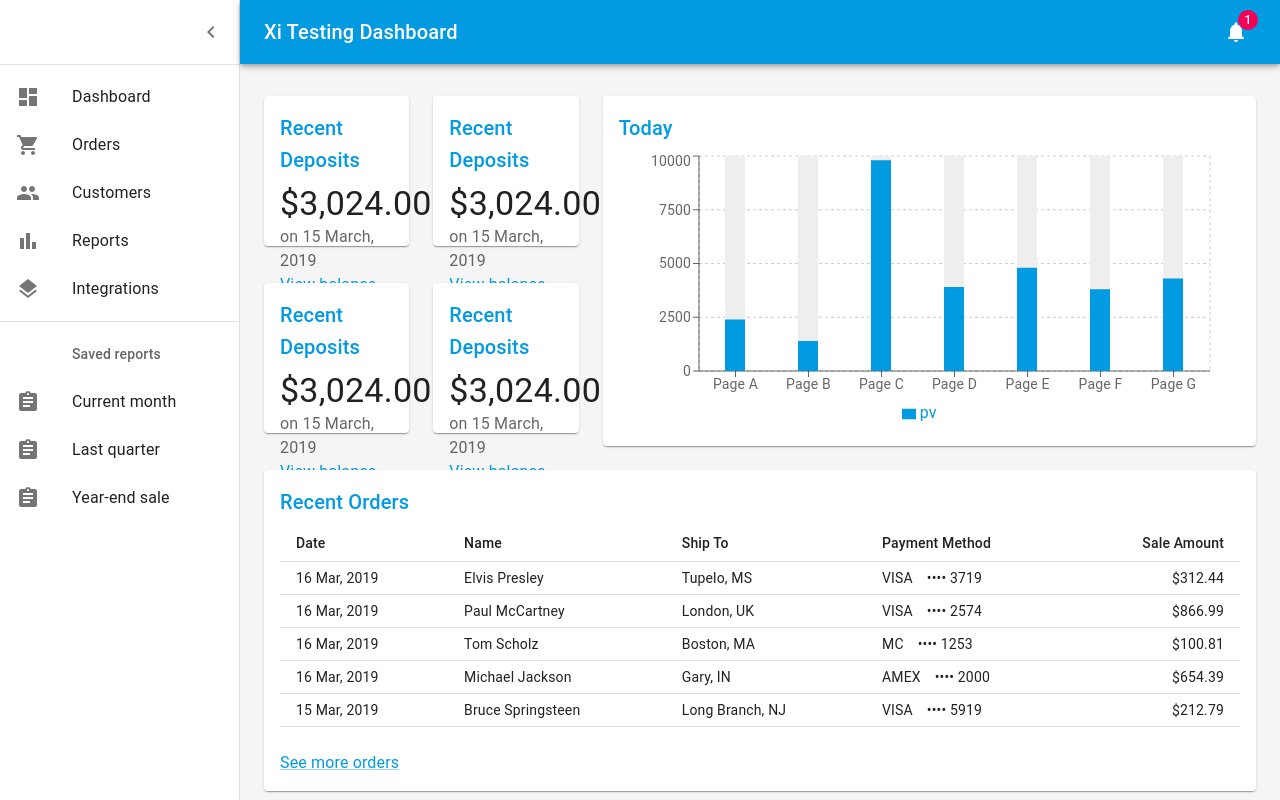
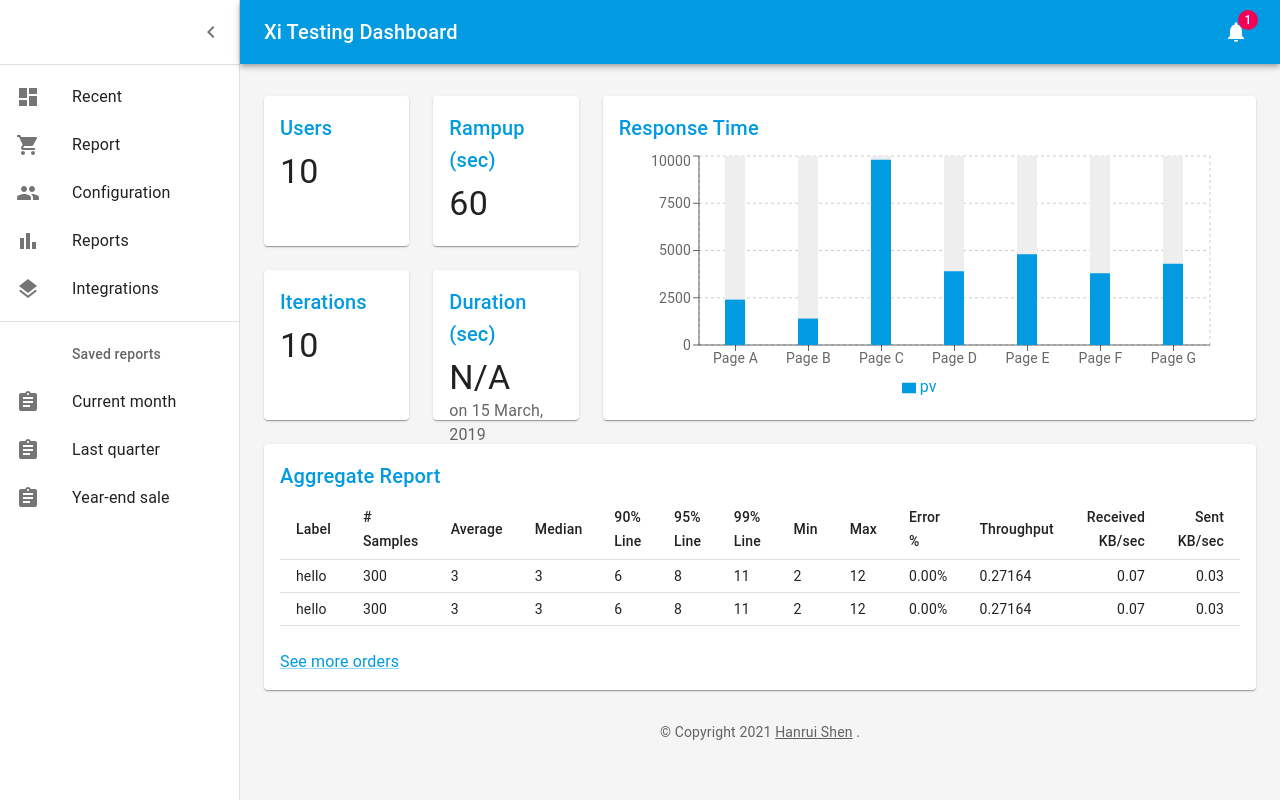
Before and after one commit to henryaboutshen/xi-testing-dashboard, a Next.js app: page / in a window 1280 px wide. Built offline with nearby package versions, Linux system fonts and the light colour scheme.

Commit message:
Update labels to apply to jmeter

```diff
--- a/components/Chart.js
+++ b/components/Chart.js
@@ -48,7 +48,7 @@ export default function Chart() {
 
     return (
         <React.Fragment>
-            <Title>Today</Title>
+            <Title>Response Time</Title>
             <ResponsiveContainer>
                 <BarChart
                     width={500}
--- a/components/Deposits.js
+++ /dev/null
@@ -1,27 +0,0 @@
-import * as React from 'react';
-import Link from '@mui/material/Link';
-import Typography from '@mui/material/Typography';
-import Title from './title';
-
-function preventDefault(event) {
-    event.preventDefault();
-}
-
-export default function Deposits() {
-    return (
-        <React.Fragment>
-            <Title>Recent Deposits</Title>
-            <Typography component="p" variant="h4">
-                $3,024.00
-            </Typography>
-            <Typography color="text.secondary" sx={{ flex: 1 }}>
-                on 15 March, 2019
-            </Typography>
-            <div>
-                <Link color="primary" href="#" onClick={preventDefault}>
-                    View balance
-                </Link>
-            </div>
-        </React.Fragment>
-    );
-}
--- a/components/Orders.js
+++ b/components/Orders.js
@@ -1,3 +1,4 @@
+/* eslint-disable max-len */
 import * as React from 'react';
 import Link from '@mui/material/Link';
 import Table from '@mui/material/Table';
@@ -8,52 +9,44 @@ import TableRow from '@mui/material/TableRow';
 import Title from './title';
 
 // Generate Order Data
-function createData(id, date, name, shipTo, paymentMethod, amount) {
+function createData(id, label, samples, average, median, line90, line95, line99, min, max, error, throughput, received, sent) {
     return {
-        id, date, name, shipTo, paymentMethod, amount,
+        id, label, samples, average, median, line90, line95, line99, min, max, error, throughput, received, sent,
     };
 }
 
 const rows = [
     createData(
         0,
-        '16 Mar, 2019',
-        'Elvis Presley',
-        'Tupelo, MS',
-        'VISA ⠀•••• 3719',
-        312.44,
+        'hello',
+        300,
+        3,
+        3,
+        6,
+        8,
+        11,
+        2,
+        12,
+        '0.00%',
+        0.27164,
+        0.07,
+        0.03,
     ),
     createData(
         1,
-        '16 Mar, 2019',
-        'Paul McCartney',
-        'London, UK',
-        'VISA ⠀•••• 2574',
-        866.99,
-    ),
-    createData(
+        'hello',
+        300,
+        3,
+        3,
+        6,
+        8,
+        11,
         2,
-        '16 Mar, 2019',
-        'Tom Scholz',
-        'Boston, MA',
-        'MC ⠀•••• 1253',
-        100.81,
-    ),
-    createData(
-        3,
-        '16 Mar, 2019',
-        'Michael Jackson',
-        'Gary, IN',
-        'AMEX ⠀•••• 2000',
-        654.39,
-    ),
-    createData(
-        4,
-        '15 Mar, 2019',
-        'Bruce Springsteen',
-        'Long Branch, NJ',
-        'VISA ⠀•••• 5919',
-        212.79,
+        12,
+        '0.00%',
+        0.27164,
+        0.07,
+        0.03,
     ),
 ];
 
@@ -64,25 +57,41 @@ function preventDefault(event) {
 export default function Orders() {
     return (
         <React.Fragment>
-            <Title>Recent Orders</Title>
+            <Title> Aggregate Report</Title>
             <Table size="small">
                 <TableHead>
                     <TableRow>
-                        <TableCell>Date</TableCell>
-                        <TableCell>Name</TableCell>
-                        <TableCell>Ship To</TableCell>
-                        <TableCell>Payment Method</TableCell>
-                        <TableCell align="right">Sale Amount</TableCell>
+                        <TableCell>Label</TableCell>
+                        <TableCell># Samples</TableCell>
+                        <TableCell>Average</TableCell>
+                        <TableCell>Median</TableCell>
+                        <TableCell>90% Line</TableCell>
+                        <TableCell>95% Line</TableCell>
+                        <TableCell>99% Line</TableCell>
+                        <TableCell>Min</TableCell>
+                        <TableCell>Max</TableCell>
+                        <TableCell>Error %</TableCell>
+                        <TableCell>Throughput</TableCell>
+                        <TableCell align="right">Received KB/sec</TableCell>
+                        <TableCell align="right">Sent KB/sec</TableCell>
                     </TableRow>
                 </TableHead>
                 <TableBody>
                     {rows.map((row) => (
                         <TableRow key={row.id}>
-                            <TableCell>{row.date}</TableCell>
-                            <TableCell>{row.name}</TableCell>
-                            <TableCell>{row.shipTo}</TableCell>
-                            <TableCell>{row.paymentMethod}</TableCell>
-                            <TableCell align="right">{`$${row.amount}`}</TableCell>
+                            <TableCell>{row.label}</TableCell>
+                            <TableCell>{row.samples}</TableCell>
+                            <TableCell>{row.average}</TableCell>
+                            <TableCell>{row.median}</TableCell>
+                            <TableCell>{row.line90}</TableCell>
+                            <TableCell>{row.line95}</TableCell>
+                            <TableCell>{row.line99}</TableCell>
+                            <TableCell>{row.min}</TableCell>
+                            <TableCell>{row.max}</TableCell>
+                            <TableCell>{row.error}</TableCell>
+                            <TableCell>{row.throughput}</TableCell>
+                            <TableCell align="right">{`${row.received}`}</TableCell>
+                            <TableCell align="right">{`${row.sent}`}</TableCell>
                         </TableRow>
                     ))}
                 </TableBody>
--- a/components/footer.js
+++ b/components/footer.js
@@ -7,7 +7,7 @@ export default function Footer(props) {
             {'© Copyright '}
             {new Date().getFullYear()}
             {' '}
-            <Link color="inherit" href="https://zhaoliru.cn/">
+            <Link color="inherit" href="https://github.com/henryaboutshen/">
                 Hanrui Shen
             </Link>
             {' .'}
--- /dev/null
+++ b/components/key-indicators.js
@@ -0,0 +1,79 @@
+import * as React from 'react';
+import Grid from '@mui/material/Grid';
+import Paper from '@mui/material/Paper';
+import Typography from '@mui/material/Typography';
+import Title from './title';
+
+export default function KeyIndicators() {
+    return (
+        <Grid container item spacing={3} xs={12} md={4}>
+            {/* Users */}
+            <Grid item xs={12} md={6}>
+                <Paper
+                    sx={{
+                        p: 2,
+                        display: 'flex',
+                        flexDirection: 'column',
+                        height: 150,
+                    }}
+                >
+                    <Title>Users</Title>
+                    <Typography component="p" variant="h4">
+                        10
+                    </Typography>
+                </Paper>
+            </Grid>
+            {/* Iterations */}
+            <Grid item xs={12} md={6}>
+                <Paper
+                    sx={{
+                        p: 2,
+                        display: 'flex',
+                        flexDirection: 'column',
+                        height: 150,
+                    }}
+                >
+                    <Title>Rampup (sec)</Title>
+                    <Typography component="p" variant="h4">
+                        60
+                    </Typography>
+                </Paper>
+            </Grid>
+            {/* Iterations */}
+            <Grid item xs={12} md={6}>
+                <Paper
+                    sx={{
+                        p: 2,
+                        display: 'flex',
+                        flexDirection: 'column',
+                        height: 150,
+                    }}
+                >
+                    <Title>Iterations</Title>
+                    <Typography component="p" variant="h4">
+                        10
+                    </Typography>
+                </Paper>
+            </Grid>
+            {/* Duration */}
+            <Grid item xs={12} md={6}>
+                <Paper
+                    sx={{
+                        p: 2,
+                        display: 'flex',
+                        flexDirection: 'column',
+                        height: 150,
+                    }}
+                >
+                    <Title>Duration (sec)</Title>
+                    <Typography component="p" variant="h4">
+                        N/A
+                    </Typography>
+                    <Typography color="text.secondary" sx={{ flex: 1 }}>
+                        on 15 March, 2019
+                    </Typography>
+                </Paper>
+            </Grid>
+        </Grid>
+    );
+}
--- a/components/list-items.js
+++ b/components/list-items.js
@@ -16,19 +16,19 @@ export const mainListItems = (
             <ListItemIcon>
                 <DashboardIcon />
             </ListItemIcon>
-            <ListItemText primary="Dashboard" />
+            <ListItemText primary="Recent" />
         </ListItem>
         <ListItem button>
             <ListItemIcon>
                 <ShoppingCartIcon />
             </ListItemIcon>
-            <ListItemText primary="Orders" />
+            <ListItemText primary="Report" />
         </ListItem>
         <ListItem button>
             <ListItemIcon>
                 <PeopleIcon />
             </ListItemIcon>
-            <ListItemText primary="Customers" />
+            <ListItemText primary="Configuration" />
         </ListItem>
         <ListItem button>
             <ListItemIcon>
--- a/pages/index.js
+++ b/pages/index.js
@@ -8,10 +8,10 @@ import Grid from '@mui/material/Grid';
 import Paper from '@mui/material/Paper';
 import Header from '../components/header';
 import Chart from '../components/chart';
-import Deposits from '../components/deposits';
 import Orders from '../components/orders';
 import Navigation from '../components/navigation';
 import Footer from '../components/footer';
+import KeyIndicators from '../components/key-indicators';
 
 const mdTheme = createTheme({
     palette: {
@@ -52,56 +52,7 @@ function DashboardContent() {
                     <Container maxWidth="xl" sx={{ mt: 4, mb: 4 }}>
                         <Grid container spacing={3}>
                             {/* Recent Deposits */}
-                            <Grid container item spacing={3} xs={12} md={4}>
-                                <Grid item xs={12} md={6}>
-                                    <Paper
-                                        sx={{
-                                            p: 2,
-                                            display: 'flex',
-                                            flexDirection: 'column',
-                                            height: 150,
-                                        }}
-                                    >
-                                        <Deposits />
-                                    </Paper>
-                                </Grid>
-                                <Grid item xs={12} md={6}>
-                                    <Paper
-                                        sx={{
-                                            p: 2,
-                                            display: 'flex',
-                                            flexDirection: 'column',
-                                            height: 150,
-                                        }}
-                                    >
-                                        <Deposits />
-                                    </Paper>
-                                </Grid>
-                                <Grid item xs={12} md={6}>
-                                    <Paper
-                                        sx={{
-                                            p: 2,
-                                            display: 'flex',
-                                            flexDirection: 'column',
-                                            height: 150,
-                                        }}
-                                    >
-                                        <Deposits />
-                                    </Paper>
-                                </Grid>
-                                <Grid item xs={12} md={6}>
-                                    <Paper
-                                        sx={{
-                                            p: 2,
-                                            display: 'flex',
-                                            flexDirection: 'column',
-                                            height: 150,
-                                        }}
-                                    >
-                                        <Deposits />
-                                    </Paper>
-                                </Grid>
-                            </Grid>
+                            < KeyIndicators />
                             {/* Chart */}
                             <Grid item xs={12} md={8}>
                                 <Paper
@@ -109,7 +60,7 @@ function DashboardContent() {
                                         p: 2,
                                         display: 'flex',
                                         flexDirection: 'column',
-                                        height: 350,
+                                        height: 324,
                                     }}
                                 >
                                     <Chart />
```
